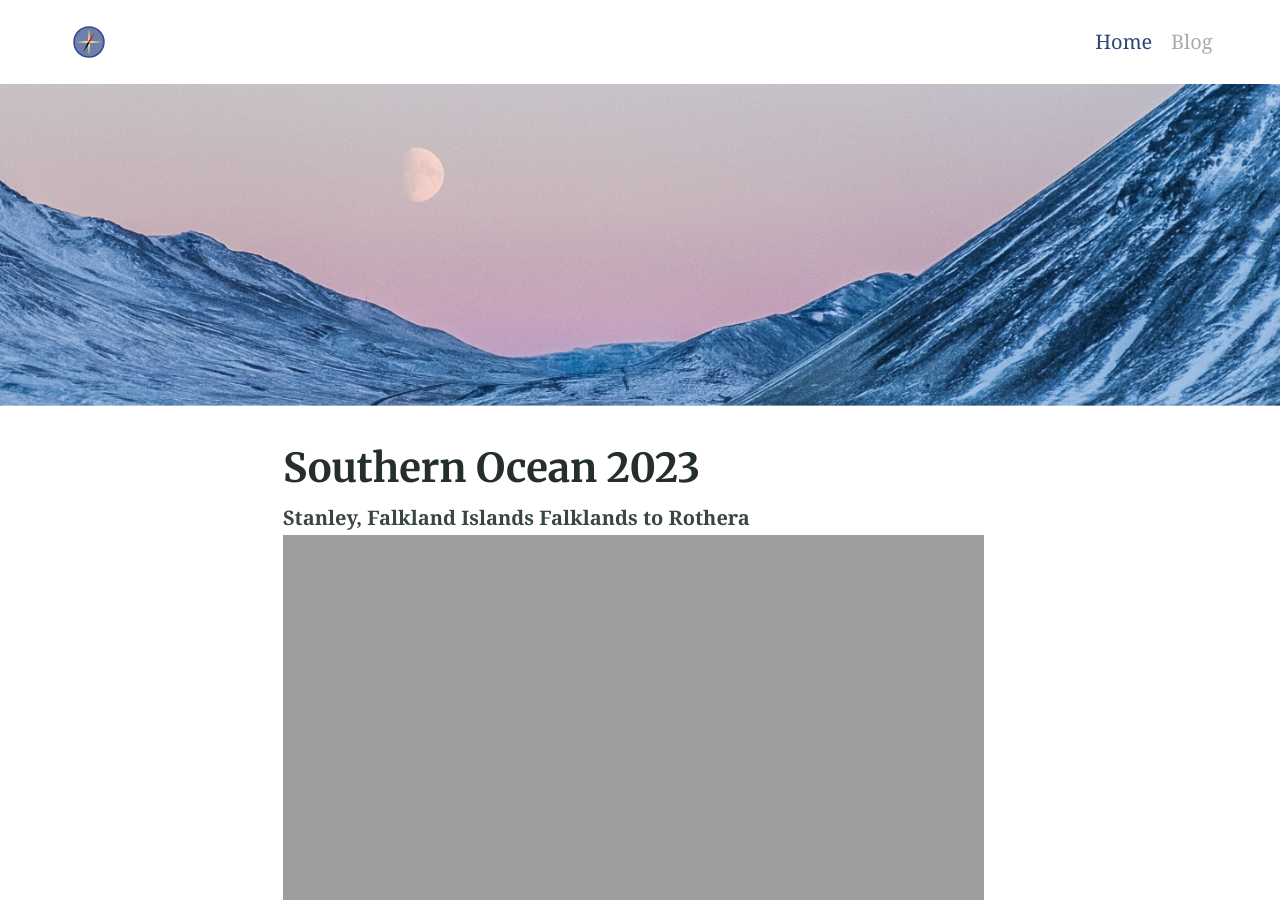
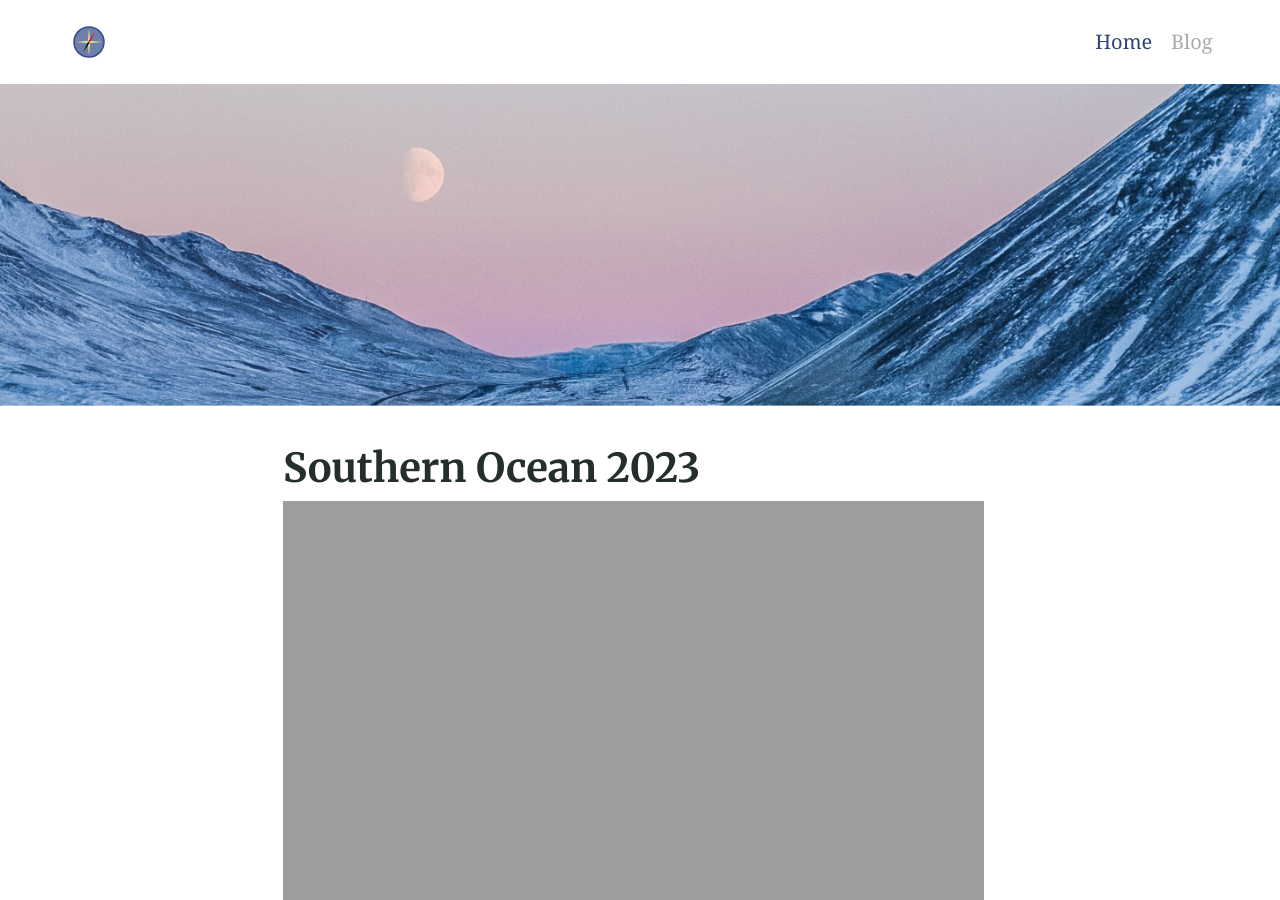
Before and after one commit to tarkanbilge/tarkanbilge.github.io, a Jekyll site: the page built from blog/index.html, in a window 1280 px wide and 900 px high. Built offline with Jekyll 4.4.1, drawn with Linux system fonts in a browser that asks for light colours; the list of posts is cut into pages by our own code.

Commit message:
Remove text.

```diff
--- a/blog/index.html
+++ b/blog/index.html
@@ -4,8 +4,6 @@ feature_text: |
 feature_image: "https://tarkanbilge.github.io/assets/mountain1.jpg"
 aside: false
 ---
-
-<b> Stanley, Falkland Islands </b>
 
 {% include figure.html image="https://tarkanbilge.github.io/blog/photos/DSC04078.jpg" position="left" width="6020" height="4024" %}
 
@@ -15,7 +13,6 @@ aside: false
 
 {% include figure.html image="https://tarkanbilge.github.io/blog/photos/DSC04159.jpg" position="left" width="6020" height="4024" %}
 
-<b> Falklands to Rothera </b>
 
 {% include figure.html image="https://tarkanbilge.github.io/blog/photos/DSC04266.jpg" position="left" width="6020" height="4024" %}
 
```
